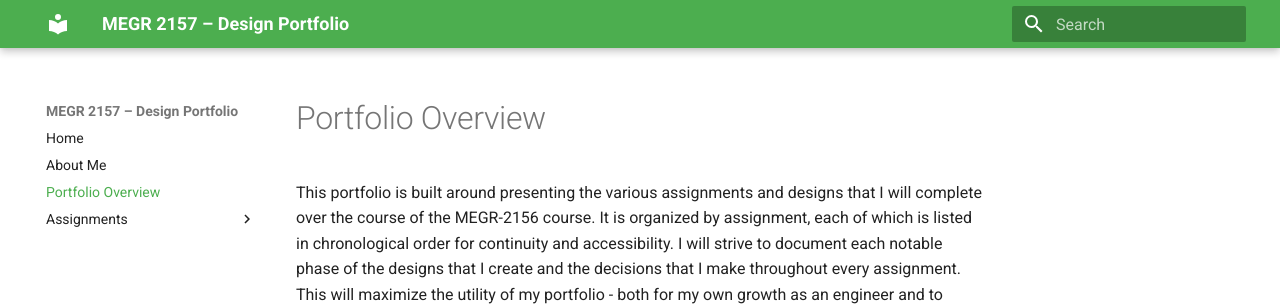
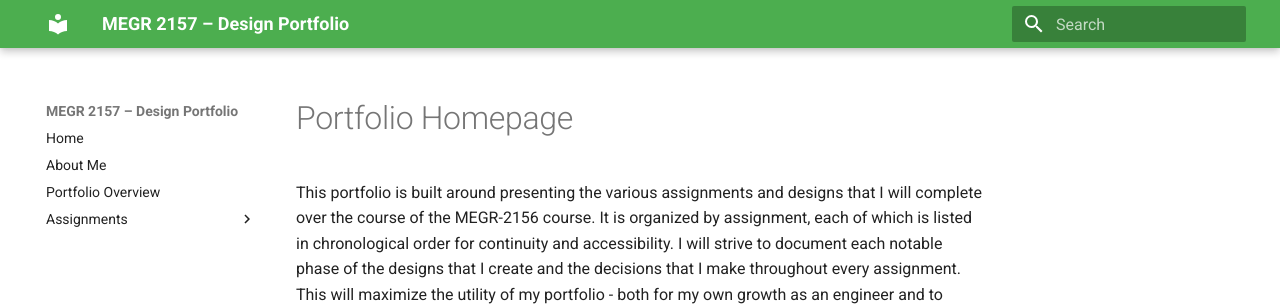
Before and after one commit to Mlikhtenbaum/-megr-2157-design-portfolio, an MkDocs documentation site: the page built from docs/portfolio-homepage.md, in a window 1280 px wide. Shown: the top 306 px of the page. Built offline with MkDocs 1.6.1 and Material for MkDocs 9.7.7, drawn with Linux system fonts in a browser that asks for light colours.

Commit message:
Update and rename portfolio-overview.md to portfolio-homepage.md

```diff
--- a/docs/portfolio-overview.md
+++ b/docs/portfolio-homepage.md
@@ -1,3 +1,3 @@
-# Portfolio Overview
+# Portfolio Homepage
 
 This portfolio is built around presenting the various assignments and designs that I will complete over the course of the MEGR-2156 course. It is organized by assignment, each of which is listed in chronological order for continuity and accessibility. I will strive to document each notable phase of the designs that I create and the decisions that I make throughout every assignment. This will maximize the utility of my portfolio - both for my own growth as an engineer and to exemplify to others the usefulness of such documentation.
```
